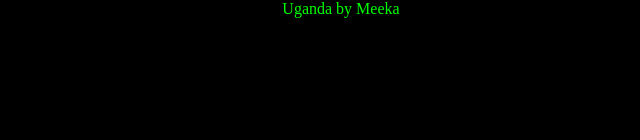
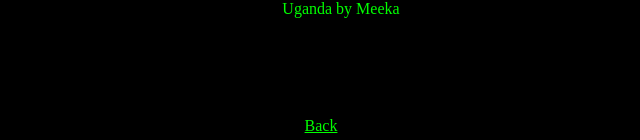
Before and after one commit to LunarTiger/AltspaceVR, a Jekyll site: the page teleportHub/index.html, which Jekyll copies as it is, in a window 1280 px wide. Shown: the part 762-902 px from the top of the page, without its empty margins (319-959 px from the left). Built offline with Jekyll 4.4.1, drawn with Linux system fonts in a browser that asks for light colours.

Commit message:
Update index.html

```diff
--- a/teleportHub/index.html
+++ b/teleportHub/index.html
@@ -42,4 +42,8 @@
 			<!-- <li><a href="altspace://account.altvr.com/api/spaces/" style="text-decoration:none"></a></li><hr style="height:1px; visibility:hidden;" /> -->
 		</ul>
 	</body>
+	<footer>
+		<br><br><br><br>
+		<a href="https://lunartiger.github.io/AltspaceVR">Back</a>
+	</footer>
 </html>
```
